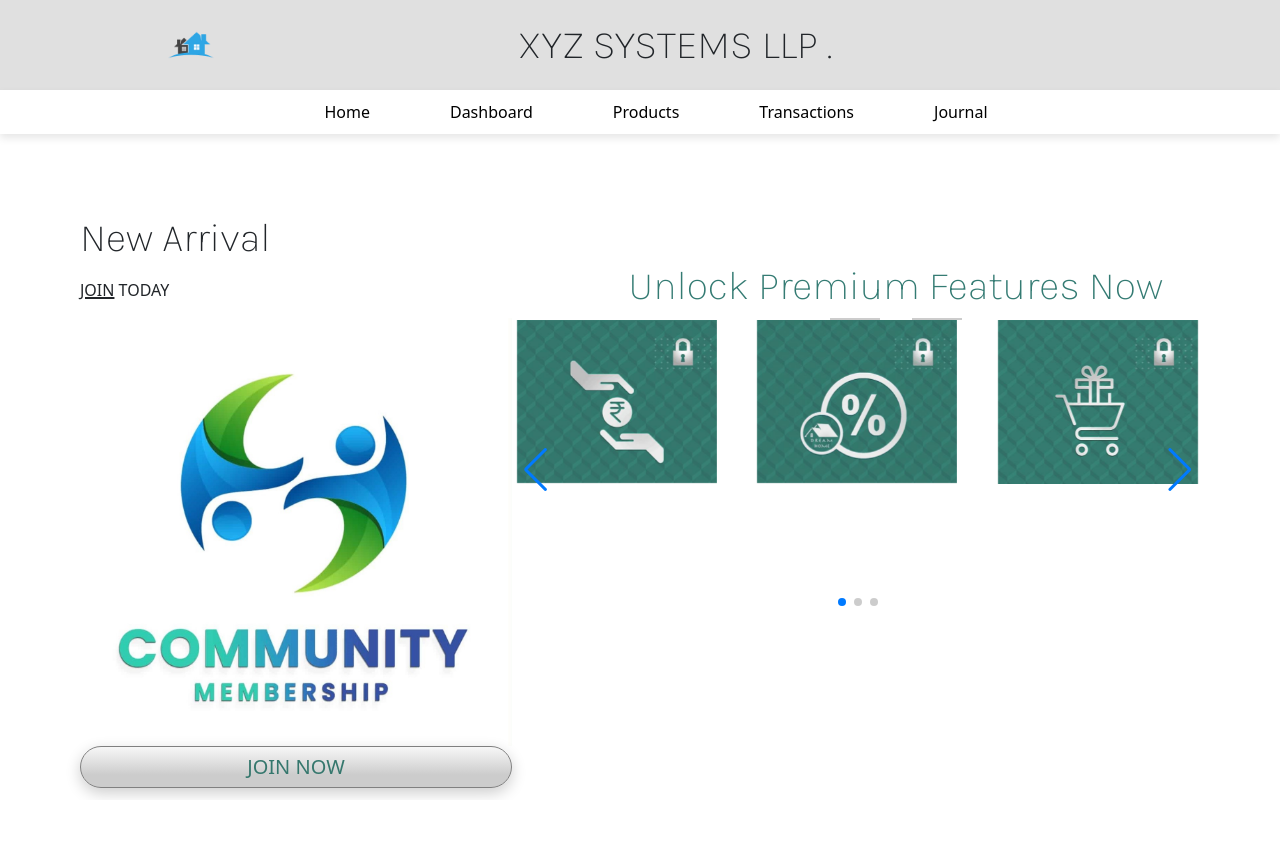
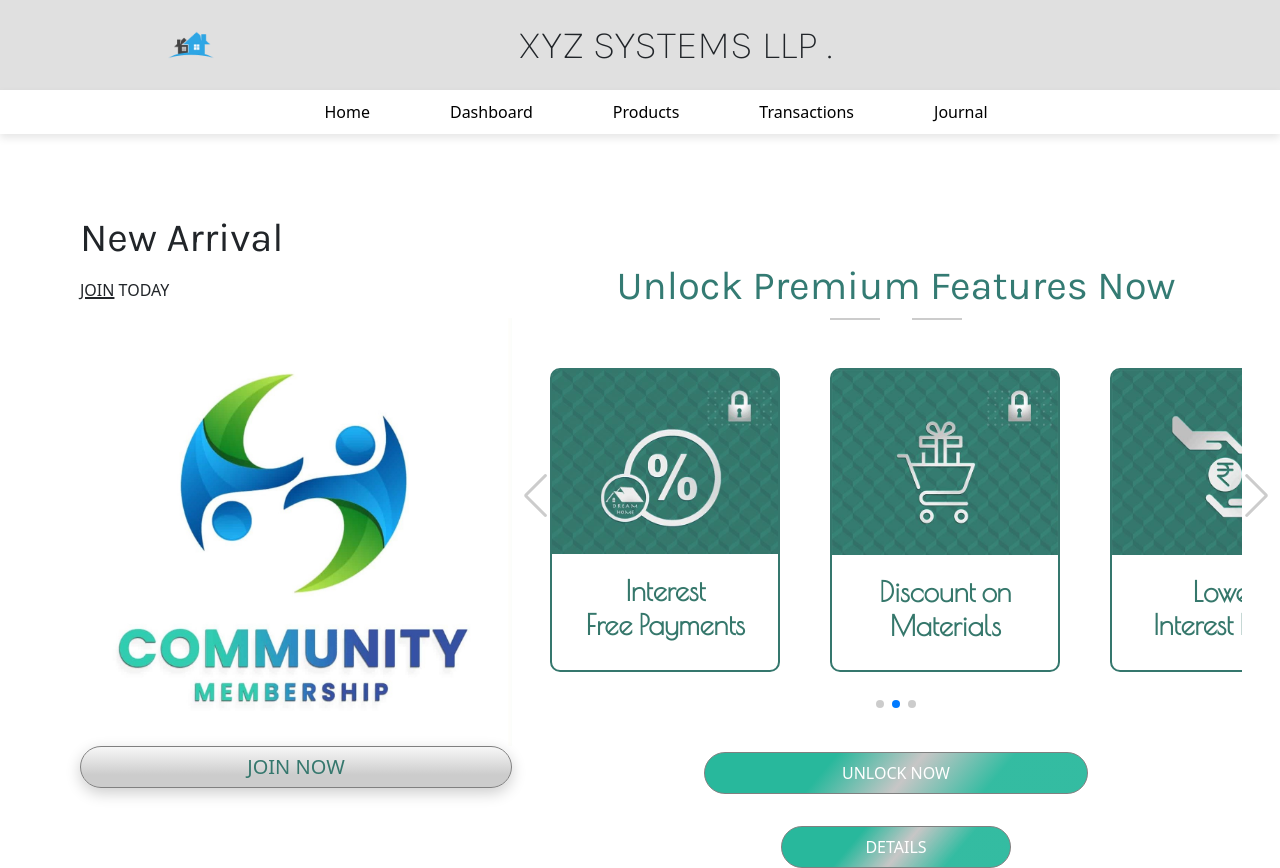
Before and after one commit to navaneethmadhav/ihdc-task, a React (Create React App) app: page / in a window 1280 px wide. Before the commit the page ends 800 px from the top, so only its background shows below. Built offline with nearby package versions, Linux system fonts and the light colour scheme.

Commit message:
features page designed

```diff
--- a/src/App.js
+++ b/src/App.js
@@ -2,13 +2,14 @@ import { BrowserRouter, Route, Routes } from 'react-router-dom';
 import './App.css';
 import Features from './Components/Features';
 import Header from './Components/Header';
+import Benefits from './Components/Benefits';
 
 import 'bootstrap/dist/css/bootstrap.min.css';
 
 import 'swiper/css';
 import 'swiper/css/navigation';
 import 'swiper/css/pagination';
-import Benefits from './Components/Benefits';
+
 
 function App() {
   return (
--- a/src/Components/FeatureSlider.jsx
+++ b/src/Components/FeatureSlider.jsx
@@ -19,6 +19,20 @@ const FeatureSlider = () => {
                     clickable: true,
                 }}
                 navigation={true}
+                breakpoints={{
+                    640: {
+                        slidesPerView: 2,
+                        spaceBetween: 20,
+                    },
+                    768: {
+                        slidesPerView: 4,
+                        spaceBetween: 40,
+                    },
+                    1024: {
+                        slidesPerView: 5,
+                        spaceBetween: 50,
+                    },
+                }}
                 modules={[Pagination, Navigation]}
                 className="mySwiper"
             >
@@ -30,7 +44,7 @@ const FeatureSlider = () => {
                             </div>
                         </div>
                         <div className="slider-content-section">
-
+                            <h3>Lower <br /> Interest Rates</h3>
                         </div>
                     </div>
                 </SwiperSlide>
@@ -42,7 +56,7 @@ const FeatureSlider = () => {
                             </div>
                         </div>
                         <div className="slider-content-section">
-
+                            <h3>Interest <br /> Free Payments</h3>
                         </div>
                     </div>
                 </SwiperSlide>
@@ -54,7 +68,7 @@ const FeatureSlider = () => {
                             </div>
                         </div>
                         <div className="slider-content-section">
-
+                            <h3>Discount on <br /> Materials</h3>
                         </div>
                     </div>
                 </SwiperSlide>
--- a/src/Components/Features.jsx
+++ b/src/Components/Features.jsx
@@ -42,6 +42,11 @@ const Features = () => {
           <div className="features-slider-section">
             <FeatureSlider />
           </div>
+
+          <div className="features-btn-container">
+            <button className='unlock-btn'>UNLOCK NOW</button>
+            <button className='details-btn'>DETAILS</button>
+          </div>
         </div>
       </div>
     </div>
--- a/src/Styles/FeatureSlider.css
+++ b/src/Styles/FeatureSlider.css
@@ -1,14 +1,29 @@
+@import url('https://fonts.googleapis.com/css2?family=Jost:ital,wght@0,100..900;1,100..900&family=Karla:ital@0;1&family=Poiret+One&display=swap');
+
 .feature-slider-wrapper {
     width: 90%;
+    margin-top: 3rem;
 }
 
 .slider-card-container {
-    height: 300px;
-
+    /* height: 300px; */
+    border: 2px solid #35776D;
+    border-radius: 10px;
 }
 
 .slider-img-wrapper img {
-    width: 200px;
+    width: 100%;
+    border-radius: 6px 6px 0 0;
+}
+
+.slider-content-section {
+    padding: 20px;
+}
+
+.slider-content-section h3 {
+    font-family: "Poiret One", sans-serif;
+    font-weight: bold;
+    color: #35776B;
 }
 
 .swiper-button-lock {
@@ -18,3 +33,21 @@
 .swiper-pagination-lock {
     display: block !important;
 }
+
+.swiper {
+    position: static !important;
+}
+
+.swiper-button-prev,
+.swiper-button-next {
+    cursor: pointer !important;
+    color: #ccc !important;
+}
+
+.swiper-pagination {
+    top: 370px !important;
+}
+
+.swiper-slide {
+    width: 230px !important;
+}
--- a/src/Styles/Features.css
+++ b/src/Styles/Features.css
@@ -76,3 +76,35 @@
     border-bottom: 2px solid #ccc;
     width: 50px;
 }
+
+.features-slider-section {
+    display: flex;
+    justify-content: center;
+    position: relative;
+}
+
+.features-btn-container {
+    margin-top: 5rem;
+    display: flex;
+    flex-direction: column;
+    align-items: center;
+}
+
+.unlock-btn {
+    width: 50%;
+    border: 1px solid grey;
+    background: linear-gradient(130deg, rgba(40,184,156,1) 32%, rgba(198,197,197,0.9809173669467787) 53%, rgba(40,184,156,0.9445028011204482) 75%);
+    color: white;
+    padding: 8px;
+    border-radius: 30px;
+}
+
+.details-btn {
+    width: 30%;
+    border: 1px solid grey;
+    background: linear-gradient(130deg, rgba(40,184,156,1) 32%, rgba(198,197,197,0.9809173669467787) 53%, rgba(40,184,156,0.9445028011204482) 75%);
+    color: white;
+    padding: 8px;
+    border-radius: 30px;
+    margin-top: 2rem;
+}
```
